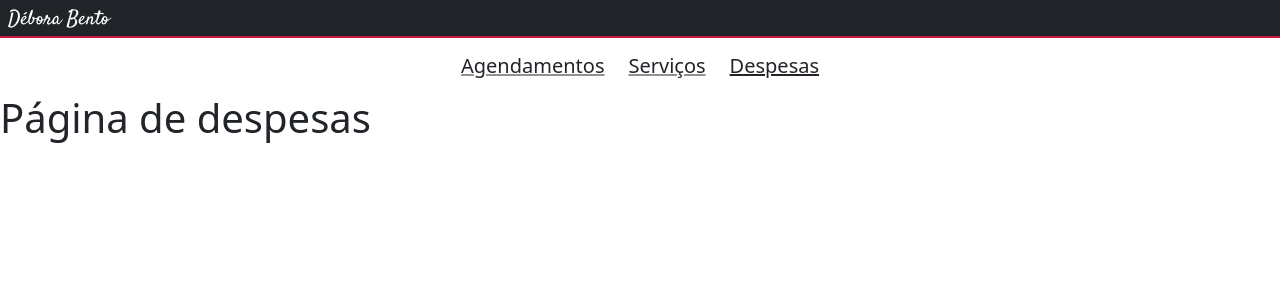
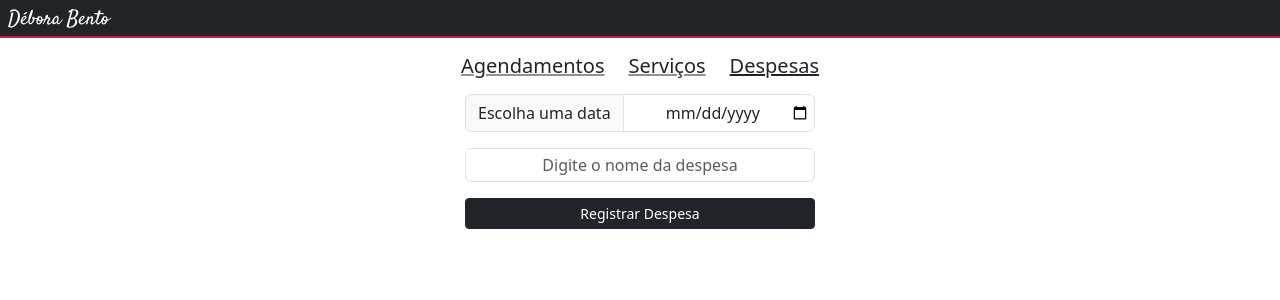
Before and after one commit to djsprogrammer/debora-lash-designer, a React (Create React App) app: page /expenses in a window 1280 px wide. Shown: the top 300 px of the page. Built offline with nearby package versions, Linux system fonts and the light colour scheme; no server answers.

Commit message:
criação do form

```diff
--- /dev/null
+++ b/src/components/expenses/AddExpenseForm.tsx
@@ -0,0 +1,16 @@
+import { formButtonStyle } from 'commonStyles'
+
+const AddExpenseForm = () => {
+	return (
+		<form className='d-flex flex-column'>
+			<div className='input-group'>
+				<label className='input-group-text'>Escolha uma data</label>
+				<input className='pe-1 form-control text-center' type='date' required />
+			</div>
+			<input className='form-control text-center p-1 my-3' type='text' placeholder='Digite o nome da despesa' required />
+			<button className={formButtonStyle} type='submit'>Registrar Despesa</button>
+		</form>
+	)
+}
+
+export default AddExpenseForm
--- a/src/pages/Expenses.tsx
+++ b/src/pages/Expenses.tsx
@@ -1,5 +1,7 @@
 import { useEffect } from 'react'
 import { Props } from 'types/pages'
+import { container } from 'commonStyles'
+import AddExpenseForm from 'components/expenses/AddExpenseForm'
 
 const Expenses = ({ setCurrentPage }: Props) => {
 
@@ -8,7 +10,9 @@ const Expenses = ({ setCurrentPage }: Props) => {
 	}, [setCurrentPage])
 
 	return (
-		<h1>Página de despesas</h1>
+		<div className={container}>
+			<AddExpenseForm />
+		</div>
 	)
 }
 
```
